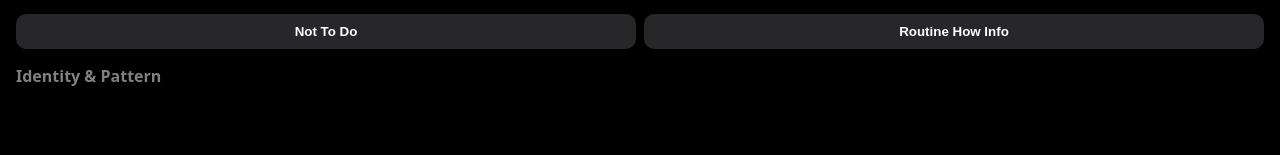
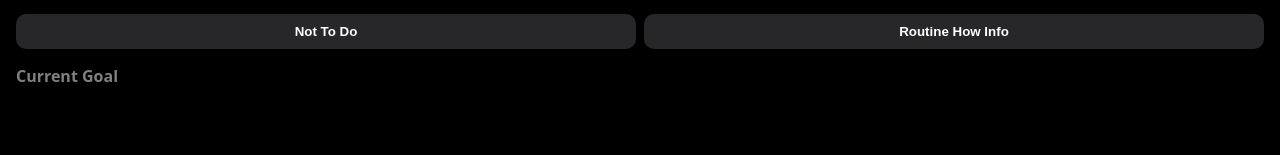
Before and after one commit to HearnsMori/myimprovements, a Next.js app: page / in a window 1280 px wide. Shown: the part 382-537 px from the top of the page. Built offline with nearby package versions, Linux system fonts and the light colour scheme.

Commit message:
smart goal focused

```diff
--- a/src/app/page.tsx
+++ b/src/app/page.tsx
@@ -196,10 +196,9 @@ const rankingData = [
 
 const routineDataNoId: RoutineSectionNoId[] = [
     {
-        section: "Identity & Pattern",
+        section: "Current Goal",
         items: [
             { label: "@Controllable Outcome & High Losing Chance Goal", type: "energy", name: "Focus", time: 2},
-            { label: "CS Routine: +1 mins", type: "energy", name: "Free time", time: 2},
         ],
     },
     {
@@ -260,6 +259,7 @@ const routineDataNoId: RoutineSectionNoId[] = [
         section: "Senses, Nerves, Muscles, & Mind",
         items: [
             { label: "Total Sleep: +30m", type: "energy", name: "Sleep", time: 60},
+            { label: "CS Routine: +1 mins", type: "energy", name: "Free time", time: 2},
             { label: "Nutrients", type: "energy", name: "Nutrients", time: 3*65 },
             { label: "Exercise: 3 sets", type: "energy", name: "Exercise", time: 4*65 },
             { label: "Non-CS Learn/Hobby: +5m", type: "energy", name: "Hobby", time: 25 },
```
